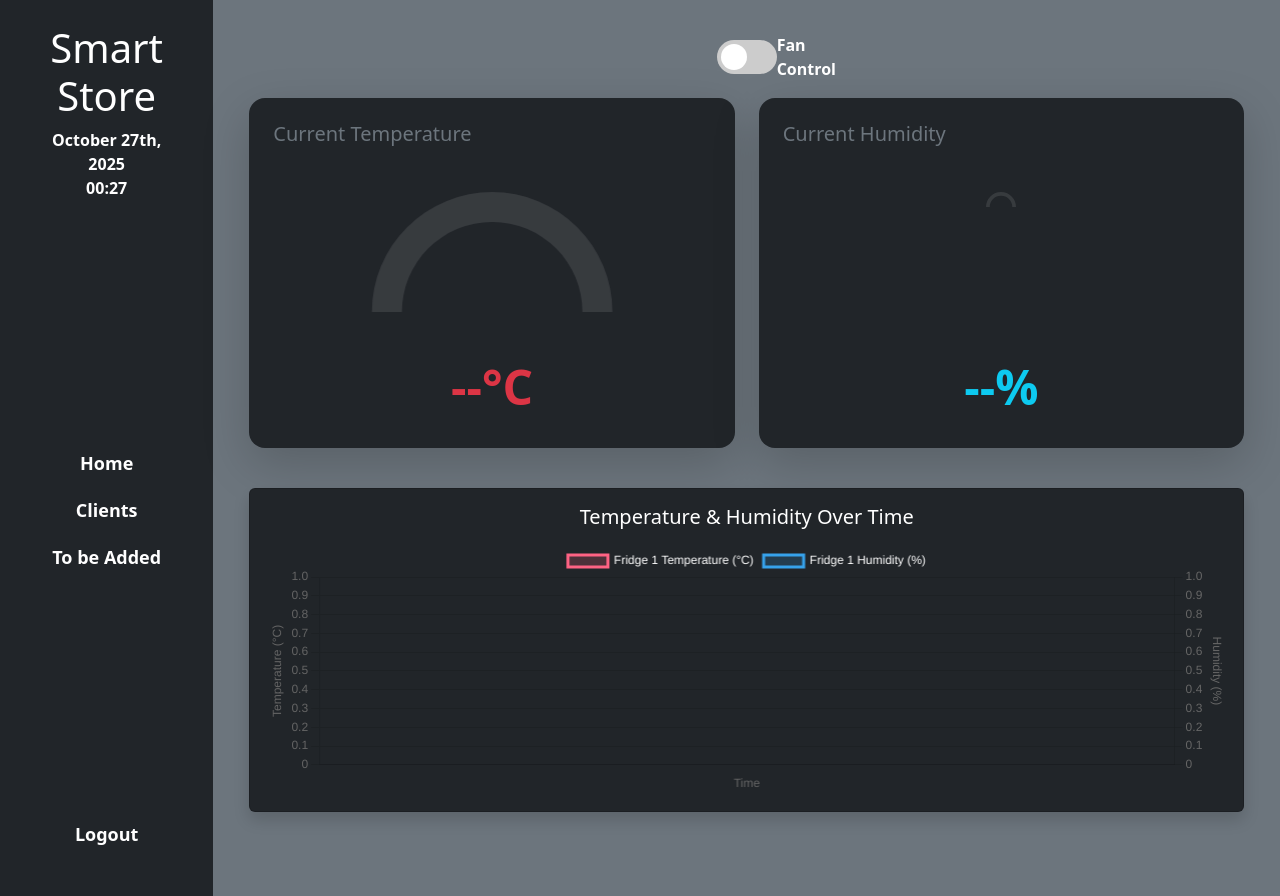
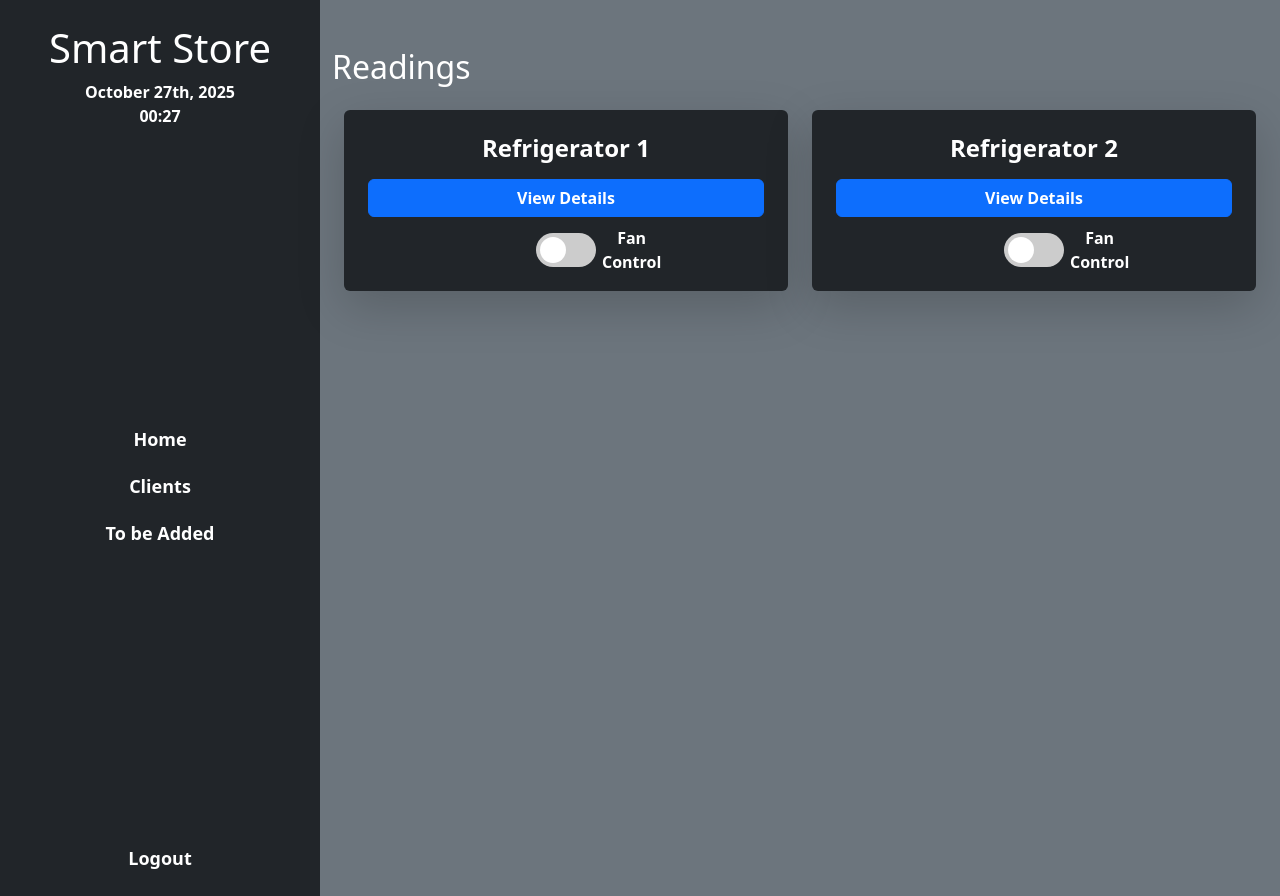
Before and after one commit to Crisguts/iot_snack_hub, a Flask app: page / in a window 1280 px wide. Run offline with Flask 3, Linux system fonts and the light colour scheme; data that the repository does not hold is empty.

Commit message:
Update index.html

```diff
--- a/templates/index.html
+++ b/templates/index.html
@@ -9,30 +9,28 @@
 <body class="container-fluid bg-dark text-white" style="margin:0; padding:0;">
 
   <div class="row vh-100" style="margin: 0;">
-    <!-- Sidebar start here!!!!!!!!!! -->
-    <div class="col-2 bg-dark text-white" style="position: fixed; height: 100vh;">
-      <div class="d-flex flex-column h-100 p-4">
+    <!-- Sidebar -->
+    <div class="col-3 d-flex flex-column justify-content-center p-4 bg-dark text-white">
       <div>
         <h1 class="mb-2 text-center">Smart Store</h1>
         <div id="date" class="fw-bold text-center"></div>
         <div id="clock" class="fw-bold text-center"></div>
       </div>
 
-        <div class="d-flex flex-column align-items-center link-div my-5" style="gap: 20px;">
+      <div class="d-flex flex-column align-items-center link-div" style="gap: 20px;">
         <a href="{{ url_for('index') }}" class="Sidebar fw-bold">Home</a>
         <a href="{{ url_for('client') }}" class="Sidebar fw-bold">Clients</a>
         <a href="" class="Sidebar fw-bold">To be Added</a>
       </div>
 
-        <div class="d-flex flex-column align-items-center mt-auto mb-4">
+      <div class="d-flex flex-column align-items-center mt-auto">
         <a id="logout" href="" class="Sidebar fw-bold">Logout</a>
-        </div>
       </div>
     </div>
 
     <!-- Main content -->
-    <div class="col-2"><!-- Spacer for fixed sidebar --></div>
-    <div class="col-10 bg-secondary">
+    <div class="col-9 bg-secondary">
+
       <div class="w-100 p-4">
         <!-- Bootstrap Alerts -->
         {% with messages = get_flashed_messages(with_categories=true) %}
@@ -45,71 +43,115 @@
         {% endfor %}
         {% endif %}
         {% endwith %}
-
-        <!-- Fan Control Toggle -->
-        <div class="d-flex justify-content-center align-items-center mt-3">
-          <label class="form-switch d-flex align-items-center" style="gap: 10px; margin:0;">
-            <input type="checkbox" id="fanToggle">
-            <i></i>
-            <span id="fan_cont_text" class="fw-bold text-white">Fan Control</span>
-          </label>
       </div>
 
-        <!-- Gauges Row -->
-        <div class="row mt-4">
-          <!-- Temperature Gauge -->
-          <div class="col-md-6 mb-3">
-            <div class="card bg-dark text-white p-4 shadow-lg border-0 rounded-4">
-              <h5 class="text-secondary mb-3">Current Temperature</h5>
-              <div class="gauge-container" style="position: relative; height: 180px; width: 100%; margin: auto;">
-                <canvas id="temperatureGauge"></canvas>
-              </div>
-              <h1 id="currentTemperature" class="fw-bold display-5 text-danger mt-3 text-center">
-                {{ fridge_data[1].temperature if fridge_data[1].temperature is not none else '--' }}°C
-              </h1>
-            </div>
-          </div>
+      <!-- Title -->
 
-          <!-- Humidity Gauge -->
-          <div class="col-md-6 mb-3">
-            <div class="card bg-dark text-white p-4 shadow-lg border-0 rounded-4">
-              <h5 class="text-secondary mb-3">Current Humidity</h5>
-              <div class="gauge-container" style="position: relative; height: 180px; width: 100%; margin: auto;">
-                <canvas id="humidityGauge"></canvas>
-              </div>
-              <h1 id="currentHumidity" class="fw-bold display-5 text-info mt-3 text-center">
-                {{ fridge_data[1].humidity if fridge_data[1].humidity is not none else '--' }}%
-              </h1>
+      <h2 class="text-white mb-3">Readings</h2>
+
+
+<div class="container mt-4">
+  <div class="row g-4 justify-content-center">
+    <!-- Refrigerator 1 -->
+    <div class="col-md-6">
+      <div class="card bg-dark border-0 shadow-lg text-white p-4 text-center">
+        <h4 class="fw-bold mb-3">Refrigerator 1</h4>
+        <button class="btn btn-primary w-100 mb-3 fw-bold"
+                data-bs-toggle="modal"
+                data-bs-target="#fridgeModal"
+                data-fridge="1">
+          View Details
+        </button>
+
+        <!-- Fan Control 1 -->
+        <div class="d-flex justify-content-center align-items-center">
+          <label class="form-switch d-flex align-items-center" style="gap: 10px;">
+            <input type="checkbox" class="fanToggle" data-fridge="1">
+            <i></i>
+            <span class="fw-bold text-white ms-3">Fan Control</span>
+          </label>
         </div>
       </div>
     </div>
 
-        <!-- Bottom Row: Historical chart -->
-        <div class="card bg-dark text-white p-3 shadow mt-4">
-          <h5 class="text-center mb-3">Temperature & Humidity Over Time</h5>
-          <canvas id="iotChart" height="250"></canvas>
+    <!-- Refrigerator 2 -->
+    <div class="col-md-6">
+      <div class="card bg-dark border-0 shadow-lg text-white p-4 text-center">
+        <h4 class="fw-bold mb-3">Refrigerator 2</h4>
+        <button class="btn btn-primary w-100 mb-3 fw-bold"
+                data-bs-toggle="modal"
+                data-bs-target="#fridgeModal"
+                data-fridge="2">
+          View Details
+        </button>
+
+        <!-- Fan Control 2 -->
+        <div class="d-flex justify-content-center align-items-center">
+          <label class="form-switch d-flex align-items-center" style="gap: 10px;">
+            <input type="checkbox" class="fanToggle" data-fridge="2">
+            <i></i>
+            <span class="fw-bold text-white ms-3">Fan Control</span>
+          </label>
+        </div>
+      </div>
+    </div>
+  </div>
+</div>
+ <!-- Fridge Modal -->
+<div class="modal fade" id="fridgeModal" tabindex="-1" aria-hidden="true">
+  <div class="modal-dialog modal-lg modal-dialog-centered">
+    <div class="modal-content bg-dark text-white">
+      <div class="modal-header">
+        <h5 class="modal-title">Fridge Details</h5>
+        <button type="button" class="btn-close btn-close-white" data-bs-dismiss="modal"></button>
+      </div>
+      <div class="modal-body">
+
+        <!-- Page 1: Current readings -->
+        <div id="modalPage1">
+          <div class="row text-center">
+            <div class="col-md-6 mb-3">
+              <h5 class="text-secondary">Current Temperature</h5>
+              <canvas id="tempGaugeModal" height="100"></canvas>
+              <h1 id="currentTempModal" class="fw-bold display-5 text-danger mt-3"></h1>
+            </div>
+            <div class="col-md-6 mb-3">
+              <h5 class="text-secondary">Current Humidity</h5>
+              <canvas id="humidityGaugeModal" height="100"></canvas>
+              <h1 id="currentHumidityModal" class="fw-bold display-5 text-info mt-3"></h1>
+            </div>
+          </div>
+
+
+          <!-- Switch to page 2 -->
+          <div class="text-center mt-4">
+            <button class="btn btn-outline-light" id="toHistoryBtn">View History</button>
+          </div>
+        </div>
+
+        <!-- Page 2: Historical chart -->
+        <div id="modalPage2" style="display:none;">
+          <h5 class="text-center mb-3">Temperature & Humidity History</h5>
+          <canvas id="iotChartModal" height="250"></canvas>
+          <div class="text-center mt-4">
+            <button class="btn btn-outline-light" id="toCurrentBtn">Back to Current</button>
+          </div>
+        </div>
+
       </div>
     </div>
   </div>
 </div>
 
-
-
   <!-- Chart.js and Data -->
   <script src="https://cdn.jsdelivr.net/npm/chart.js"></script>
 
-  <script id="fridge1-chart-data" type="application/json">
-    {{ historical_data[1] | tojson | safe }}
+<script id="fridge-data" type="application/json">
+  {{ fridge_data | tojson | safe }}
 </script>
 
-  <script id="fridge2-chart-data" type="application/json">
-    {{ historical_data[2] | tojson | safe }}
-</script>
-  <script id="current-data" type="application/json">
-  {
-    "temperature": {{ fridge_data[1].temperature if fridge_data[1].temperature is not none else 0 }},
-    "humidity": {{ fridge_data[1].humidity if fridge_data[1].humidity is not none else 0 }}
-  }
+<script id="historical-data" type="application/json">
+  {{ historical_data | tojson | safe }}
 </script>
 
   <script>
@@ -148,77 +190,67 @@
         alert.addEventListener('transitionend', () => alert.remove(), { once: true });
       });
     }, 3000);
+    const toHistoryBtn = document.getElementById('toHistoryBtn');
+const toCurrentBtn = document.getElementById('toCurrentBtn');
+const modalPage1 = document.getElementById('modalPage1');
+const modalPage2 = document.getElementById('modalPage2');
 
-    // -----------------------------
-    // Read JSON Data
-    // -----------------------------
-    const fridge1Data = JSON.parse(document.getElementById('fridge1-chart-data').textContent);
-    const fridge2Data = JSON.parse(document.getElementById('fridge2-chart-data').textContent);
-    const currentData = JSON.parse(document.getElementById('current-data').textContent);
+toHistoryBtn.addEventListener('click', () => {
+  modalPage1.style.display = 'none';
+  modalPage2.style.display = 'block';
+});
 
-    const tempValue = currentData.temperature;
-    const humidityValue = currentData.humidity;
+toCurrentBtn.addEventListener('click', () => {
+  modalPage2.style.display = 'none';
+  modalPage1.style.display = 'block';
+});
 
-    // -----------------------------
-    // Top Gauges
-    // -----------------------------
-    function createGauge(ctx, value, maxValue, color) {
-      // Ensure canvas is visible with a border for debugging
-      ctx.canvas.style.display = 'block';
-      ctx.canvas.style.width = '100%';
 
-      return new Chart(ctx, {
+const fridgeData = JSON.parse(document.getElementById('fridge-data').textContent);
+const historicalData = JSON.parse(document.getElementById('historical-data').textContent);
+
+const fridgeModal = document.getElementById('fridgeModal');
+
+fridgeModal.addEventListener('show.bs.modal', (event) => {
+  const button = event.relatedTarget;
+  const fridgeId = button.getAttribute('data-fridge');
+
+  const data = fridgeData[fridgeId];
+  const history = historicalData[fridgeId];
+
+  // Update numbers
+  document.getElementById('currentTempModal').textContent = data.temperature + '°C';
+  document.getElementById('currentHumidityModal').textContent = data.humidity + '%';
+
+  // Load gauges
+  if (window.tempGaugeInstance) window.tempGaugeInstance.destroy();
+  if (window.humidityGaugeInstance) window.humidityGaugeInstance.destroy();
+
+  const ctxTemp = document.getElementById('tempGaugeModal').getContext('2d');
+  window.tempGaugeInstance = new Chart(ctxTemp, {
     type: 'doughnut',
-        data: {
-          labels: ['Value', 'Remaining'],
-          datasets: [{
-            data: [value, maxValue - value],
-            backgroundColor: [color, 'rgba(255,255,255,0.1)'],
-            borderWidth: 0
-          }]
-        },
-        options: {
-          responsive: true,
-          maintainAspectRatio: false,
-          circumference: 180,
-          rotation: -90,
-          plugins: {
-            legend: { display: false },
-            tooltip: { enabled: false }
-          },
-          cutout: '75%',
-          layout: {
-            padding: {
-              bottom: 30,
-              top: 30
-            }
-          }
-        }
+    data: { datasets: [{ data: [data.temperature, 50 - data.temperature], backgroundColor: ['#ff4d4d', '#555'] }] },
+    options: { responsive: true, cutout: '70%', plugins: { legend: { display: false } } }
   });
-    }
 
-    // Create Temperature Gauge
-    const tempCtx = document.getElementById('temperatureGauge').getContext('2d');
-    const maxTemp = 50;
-    const tempGauge = createGauge(tempCtx, tempValue, maxTemp, 'rgba(255, 99, 132, 1)');
+  const ctxHumidity = document.getElementById('humidityGaugeModal').getContext('2d');
+  window.humidityGaugeInstance = new Chart(ctxHumidity, {
+    type: 'doughnut',
+    data: { datasets: [{ data: [data.humidity, 100 - data.humidity], backgroundColor: ['#3399ff', '#555'] }] },
+    options: { responsive: true, cutout: '70%', plugins: { legend: { display: false } } }
+  });
 
-    // Create Humidity Gauge
-    const humCtx = document.getElementById('humidityGauge').getContext('2d');
-    const maxHumidity = 100;
-    const humGauge = createGauge(humCtx, humidityValue, maxHumidity, 'rgba(54, 162, 235, 1)');
-
-    // -----------------------------
-    // Bottom Historical Chart
-    // -----------------------------
-    const ctx = document.getElementById('iotChart').getContext('2d');
-    new Chart(ctx, {
+  // Load historical chart
+  const ctxHistory = document.getElementById('iotChartModal').getContext('2d');
+  if (window.historyChartInstance) window.historyChartInstance.destroy();
+  window.historyChartInstance = new Chart(ctxHistory, {
     type: 'line',
     data: {
-        labels: fridge1Data.timestamps,
+      labels: history.timestamps,
       datasets: [
         {
-            label: 'Fridge 1 Temperature (°C)',
-            data: fridge1Data.temperature,
+          label: 'Temperature (°C)',
+          data: history.temperature,
           borderColor: 'rgba(255, 99, 132, 1)',
           backgroundColor: 'rgba(255, 99, 132, 0.2)',
           tension: 0.4,
@@ -226,8 +258,8 @@
           yAxisID: 'y1'
         },
         {
-            label: 'Fridge 1 Humidity (%)',
-            data: fridge1Data.humidity,
+          label: 'Humidity (%)',
+          data: history.humidity,
           borderColor: 'rgba(54, 162, 235, 1)',
           backgroundColor: 'rgba(54, 162, 235, 0.2)',
           tension: 0.4,
@@ -248,43 +280,8 @@
       plugins: { legend: { labels: { color: '#fff' } } }
     }
   });
-  </script>
+});
 
-    <script>
-// Auto-refresh temperature data every 5 seconds
-setInterval(() => {
-    fetch('/api/temperature/1')
-        .then(response => response.json())
-        .then(data => {
-            if (data.success) {
-                // Update text displays
-                document.getElementById('currentTemperature').textContent =
-                    data.temperature + '°C';
-                document.getElementById('currentHumidity').textContent =
-                    data.humidity + '%';
-
-                // Update gauge charts
-                const temp = parseFloat(data.temperature) || 0;
-                const humidity = parseFloat(data.humidity) || 0;
-
-                tempGauge.data.datasets[0].data = [temp, maxTemp - temp];
-                tempGauge.update('none');
-
-                humGauge.data.datasets[0].data = [humidity, maxHumidity - humidity];
-                humGauge.update('none');
-            }
-        })
-        .catch(error => console.error('Error fetching temperature:', error));
-
-    // Fetch Fridge 2 data if you have it displayed
-    fetch('/api/temperature/2')
-        .then(response => response.json())
-        .then(data => {
-            if (data.success) {
-                // Update Fridge 2 display
-            }
-        });
-}, 5000); // Every 5 seconds
   </script>
 
   <!-- Bootstrap JS -->
```
Lines whose indentation alone changed are shown as unchanged.
